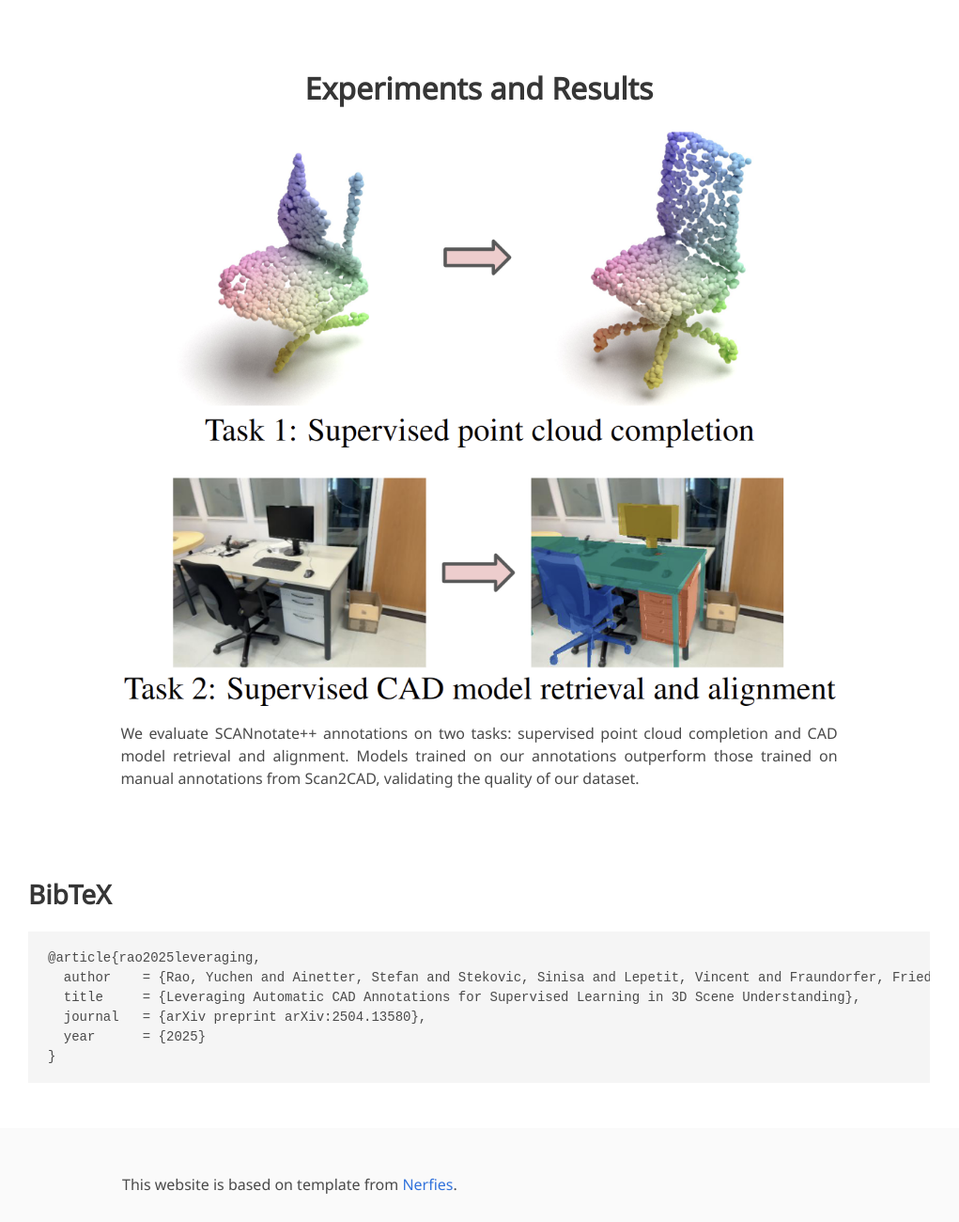
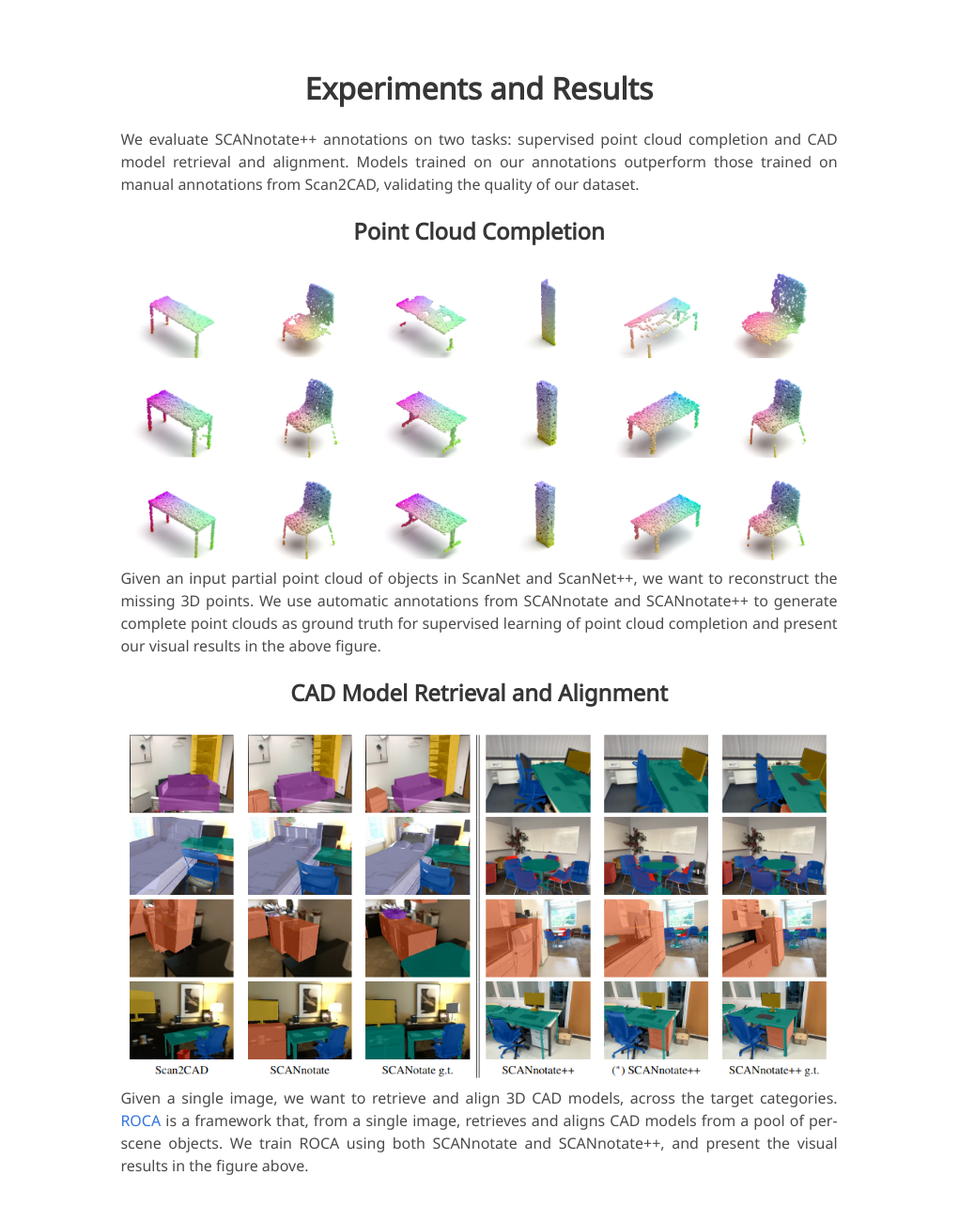
Before and after one commit to stefan-ainetter/SCANnotatepp, a plain HTML site: page index.html in a window 1280 px wide. Shown: the part 2040-3340 px from the top of the page at 94% size, without its empty margins (130-1151 px from the left). Drawn offline with nearby package versions, Linux system fonts and the light colour scheme; some icons are missing; a web font is replaced by a local one.

Commit message:
add experiments and Results

```diff
--- a/index.html
+++ b/index.html
@@ -146,16 +146,32 @@
     <div class="columns is-centered has-text-centered">
       <div class="column is-four-fifths">
         <h2 class="title is-3">Experiments and Results</h2>
-        <img src="./static/images/experiments.png" class="interpolation-image" alt="Experiments">
-        <div class="content has-text-justified">
-          <p>
-            We evaluate SCANnotate++ annotations on two tasks: supervised point cloud completion and CAD model retrieval and alignment. Models trained on our annotations outperform those trained on manual annotations from Scan2CAD, validating the quality of our dataset.
-          </p>
-        </div>
+          <!-- <img src="./static/images/experiments.png" class="interpolation-image" alt="Experiments"> -->
+          <div class="content has-text-justified">
+            <p>
+              We evaluate SCANnotate++ annotations on two tasks: supervised point cloud completion and CAD model retrieval and alignment. Models trained on our annotations outperform those trained on manual annotations from Scan2CAD, validating the quality of our dataset.
+            </p>
+          </div>
+          <h3 class="title is-4">Point Cloud Completion</h3>
+          <div class="content has-text-justified">
+            <img src="./static/images/ptcomplet.png" class="interpolation-pdf" alt="Point Cloud completion">
+            <p>
+              Given an input partial point cloud of objects in ScanNet and ScanNet++, we want to reconstruct the missing 3D points. We use automatic annotations from SCANnotate and SCANnotate++ to generate complete point clouds as ground truth for supervised learning of point cloud completion and present our visual results in the above figure.
+            </p>
+          </div>
+          <h3 class="title is-4">CAD Model Retrieval and Alignment</h3>
+          <div class="content has-text-justified">
+            <img src="./static/images/roca.png" class="interpolation-image" alt="CAD Model Retrieval and Alignment">
+            <p>
+              Given a single image, we want to retrieve and align 3D CAD models, across the target categories. <a href="https://github.com/cangumeli/ROCA?tab=readme-ov-file" target="_blank">ROCA</a> is a framework that, from a single image, retrieves and aligns CAD models from a pool of per-scene objects.
+              We train ROCA using both SCANnotate and SCANnotate++, and present the visual results in the figure above.
+            </p>
+          </div>
       </div>
     </div>
   </div>
 </section>
+
 
 <section class="section" id="BibTeX">
   <div class="container is-max-desktop content">
```
Also changed, not shown: static/images/ptcomplet.png (added), static/images/roca.png (added).
